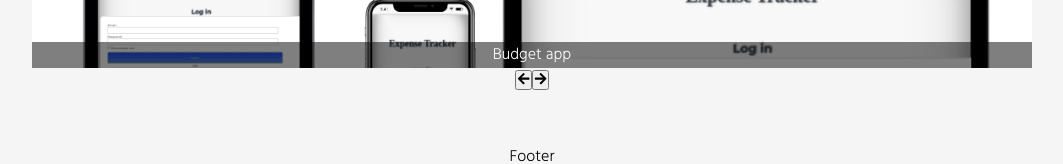
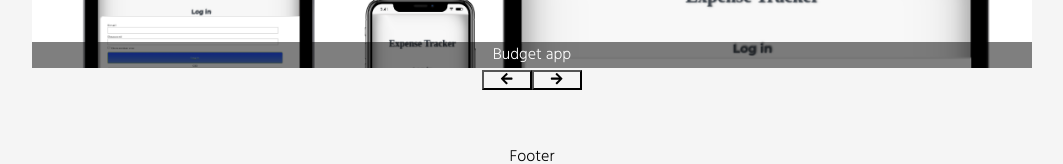
Before and after one commit to sj1978/Portfolio-React, a React (Create React App) app in the folder portfolio/: page / in a window 1280 px wide. Shown: the part 379-543 px from the top of the page, without its empty margins (108-1171 px from the left). Built offline with nearby package versions, Linux system fonts and the light colour scheme; a web font is replaced by a local one.

Commit message:
slideshow functionality

```diff
--- a/portfolio/src/Content.js
+++ b/portfolio/src/Content.js
@@ -1,4 +1,4 @@
-import React from 'react'
+import React, {useRef} from 'react'
 import styled from 'styled-components'
 import img1 from './images/budget.png'
 import img2 from './images/covid.png'
@@ -7,10 +7,48 @@ import img4 from './images/ozone.png'
 import {FaArrowRight} from 'react-icons/fa'
 import {FaArrowLeft} from 'react-icons/fa'
 
+
+
 const Content = () => {
+
+const siguiente = () => {
+  if(slideshow.current.children.length > 0){
+    const primerElemento = slideshow.current.children[0]
+    slideshow.current.style.transition = '300ms ease-out all'
+    slideshow.current.style.transform = 'translateX(-100%)'
+    const transicion = () => {
+
+    slideshow.current.style.transition = 'none'
+    slideshow.current.style.transform = 'translateX(0)'
+    slideshow.current.appendChild(primerElemento)
+    slideshow.current.removeEventListener('transitionend', transicion);
+      }
+      slideshow.current.addEventListener('transitionend', transicion)
+
+
+  }
+  }
+  const anterior = () => {
+		if(slideshow.current.children.length > 0){
+			// Obtenemos el ultimo elemento del slideshow.
+			const index = slideshow.current.children.length - 1;
+			const ultimoElemento = slideshow.current.children[index];
+			slideshow.current.insertBefore(ultimoElemento, slideshow.current.firstChild);
+
+			slideshow.current.style.transition = 'none';
+			const tamañoSlide = slideshow.current.children[0].offsetWidth;
+			slideshow.current.style.transform = `translateX(-${tamañoSlide}px)`;
+
+			setTimeout(() => {
+				slideshow.current.style.transition = `300ms ease-out all`;
+				slideshow.current.style.transform = `translateX(0)`;
+			}, 30);
+		}
+	}
+  const slideshow = useRef(null)
   return (
     <ContenedorPrincipal>
-      <ContenedorSlideshow>
+      <ContenedorSlideshow ref={slideshow}>
       <Slide>
         <a href='#'>
           <img src={img1} alt='budget app photo' />
@@ -53,10 +91,10 @@ const Content = () => {
       </Slide>
       </ContenedorSlideshow>
       <Controles>
-        <Boton>
+        <Boton onClick={anterior}>
           <FaArrowLeft />
         </Boton>
-        <Boton >
+        <Boton derecho onClick={siguiente}>
        <FaArrowRight />
         </Boton>
       </Controles>
@@ -107,7 +145,21 @@ height: 100%;
 pointer-events: none;
 `
 const Boton = styled.button`
-pointer-events: all;`
+pointer-events: all;
+background: none;
+borer: none;
+cursor: pointer;
+outline: none;
+width: 50px;
+height: 100%;
+text-align: center;
+trasition: .3s ease all;
+
+
+${props => props.derecho ? 'right: 0': 'left: 0'}
+
+`
+
 
 
 export default Content
```
